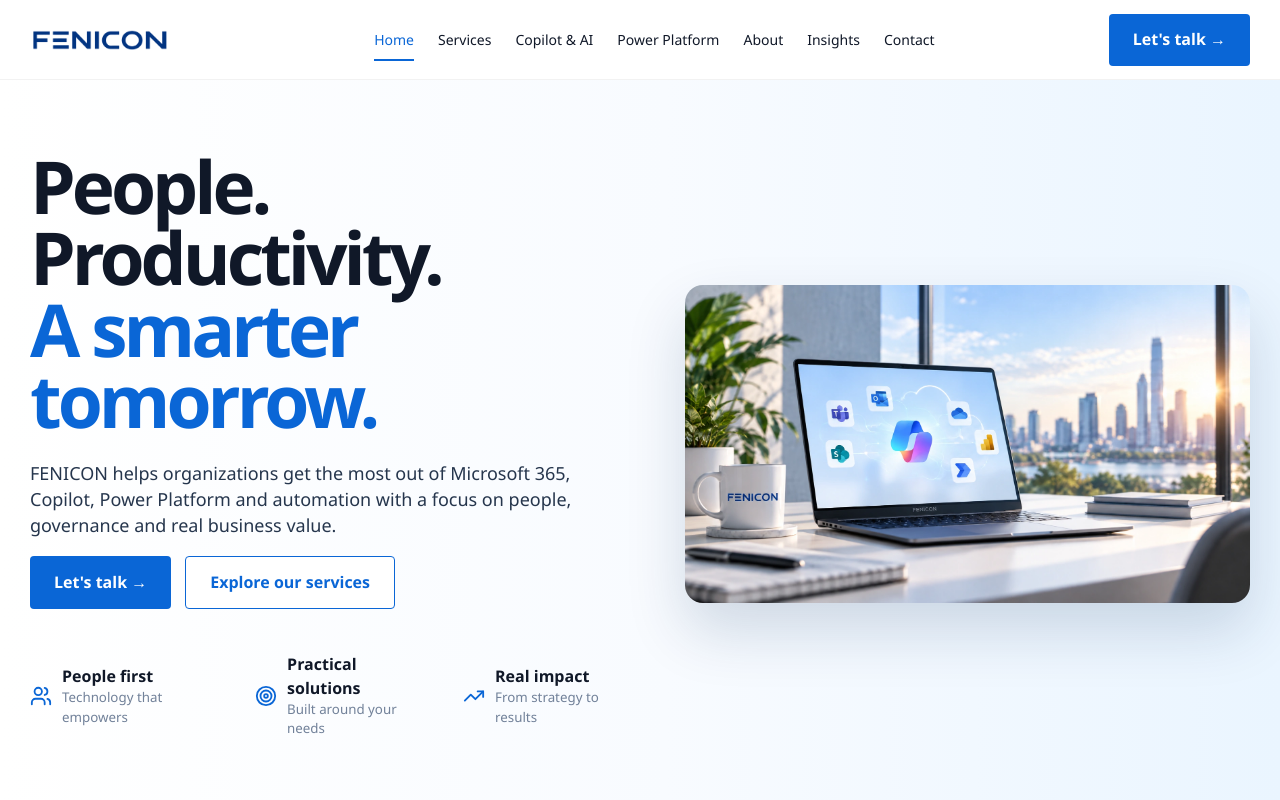
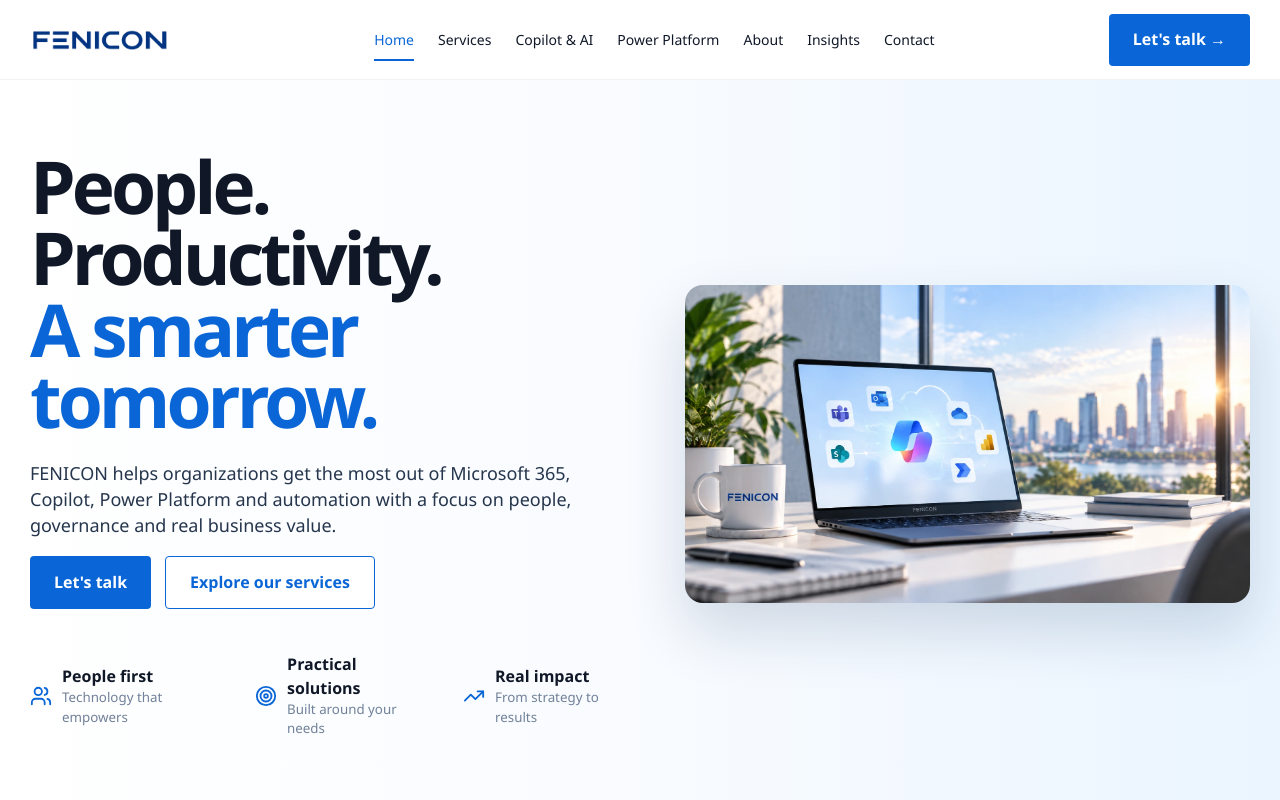
Before and after one commit to nielsferson/feniconbv-website, a React (Vite) app: page / in a window 1280 px wide. Shown: the top 800 px of the page. Built offline with nearby package versions, Linux system fonts and the light colour scheme.

Commit message:
Update Home.jsx

```diff
--- a/src/pages/Home.jsx
+++ b/src/pages/Home.jsx
@@ -19,7 +19,7 @@
               governance and real business value.
             </p>
             <div className="hero-buttons">
-              <Link className="button button-primary" to="/contact/">Let's talk →</Link>
+              <Link className="button button-primary" to="/contact/">Let's talk</Link>
               <Link className="button button-outline" to="/services/">Explore our services</Link>
             </div>
             <div className="hero-benefits">
```
